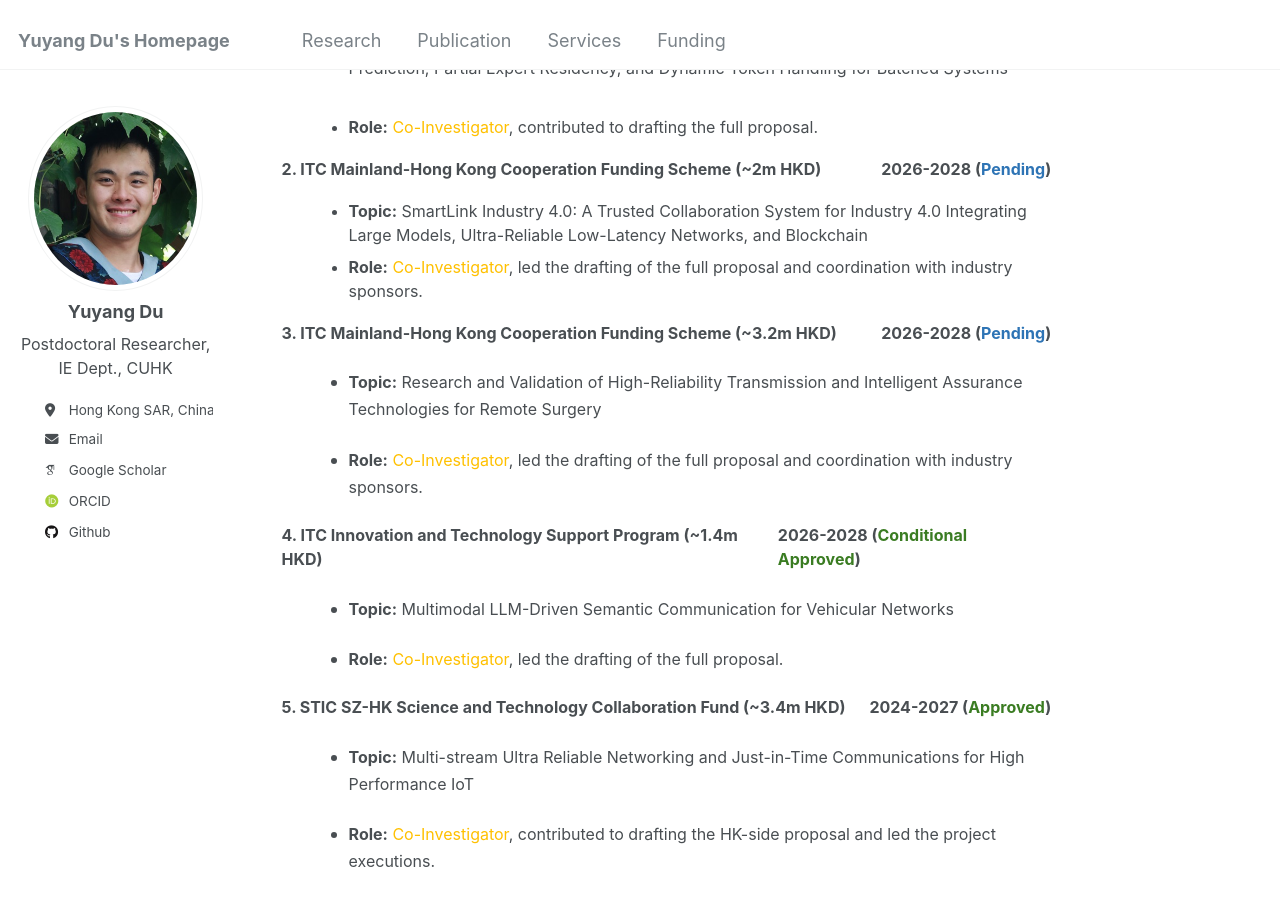
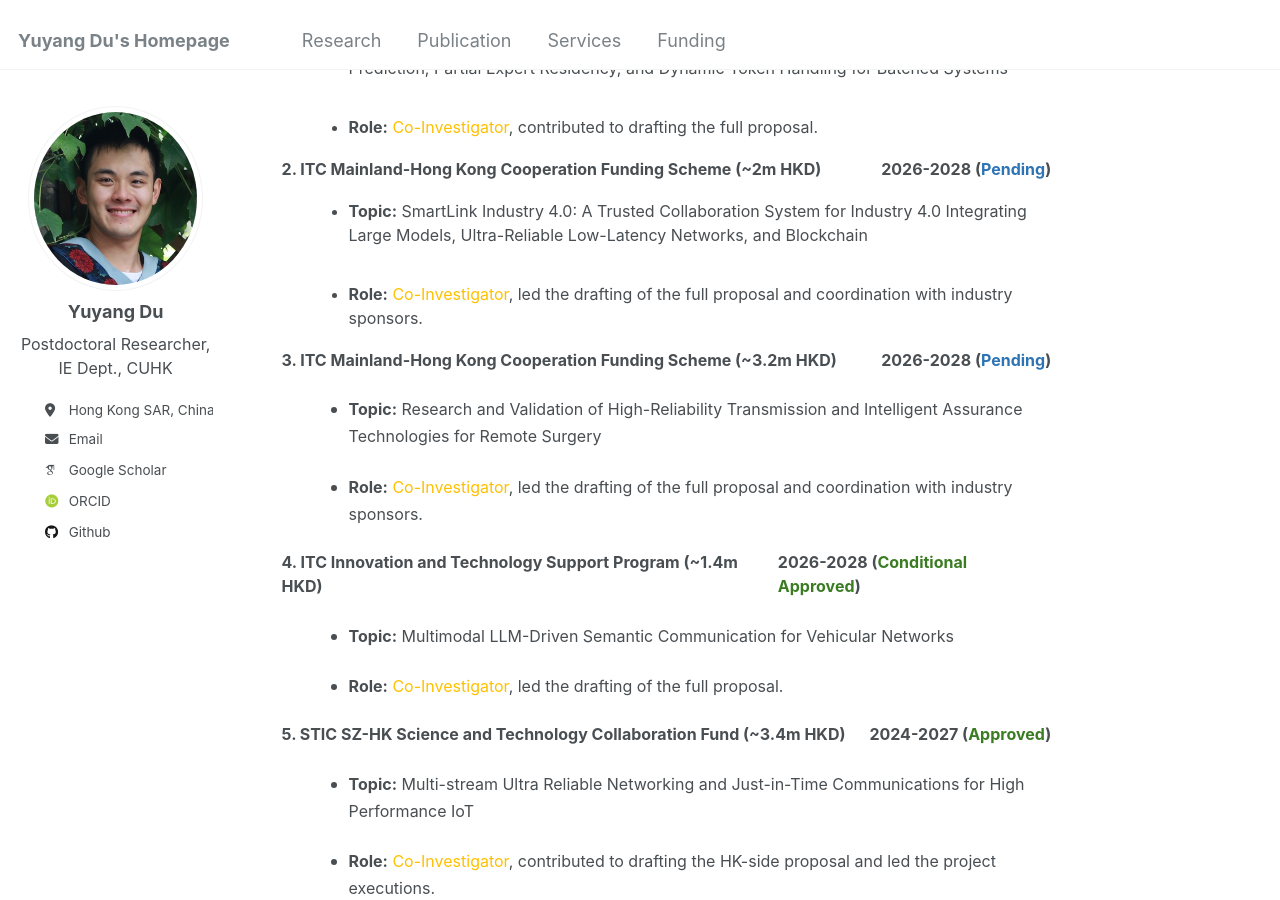
Before and after one commit to yuyangdu01/yuyangdu01.github.io, a Jekyll site: the page built from _pages/funding.md, in a window 1280 px wide and 900 px high, scrolled down 465 px. Built offline with Jekyll 4.4.1, drawn with Linux system fonts in a browser that asks for light colours; some web fonts are replaced.

Commit message:
Update funding.md

```diff
--- a/_pages/funding.md
+++ b/_pages/funding.md
@@ -33,7 +33,7 @@ Approved/Pending
   <font size=3><b>2026-2028 (<span style="color: #2e74b5;">Pending</span>)</b></font>
 </li>
 <ul style="margin-left: 1.5em;">
-  <font size=3><li><b>Topic:</b> SmartLink Industry 4.0: A Trusted Collaboration System for Industry 4.0 Integrating Large Models, Ultra-Reliable Low-Latency Networks, and Blockchain</li></font>
+  <font size=3><li><b>Topic:</b> SmartLink Industry 4.0: A Trusted Collaboration System for Industry 4.0 Integrating Large Models, Ultra-Reliable Low-Latency Networks, and Blockchain</li></font><br>
   <font size=3><li><b>Role:</b> <span style="color: #ffc000;">Co-Investigator</span>, led the drafting of the full proposal and coordination with industry sponsors.</li></font>
 </ul>
 
```
